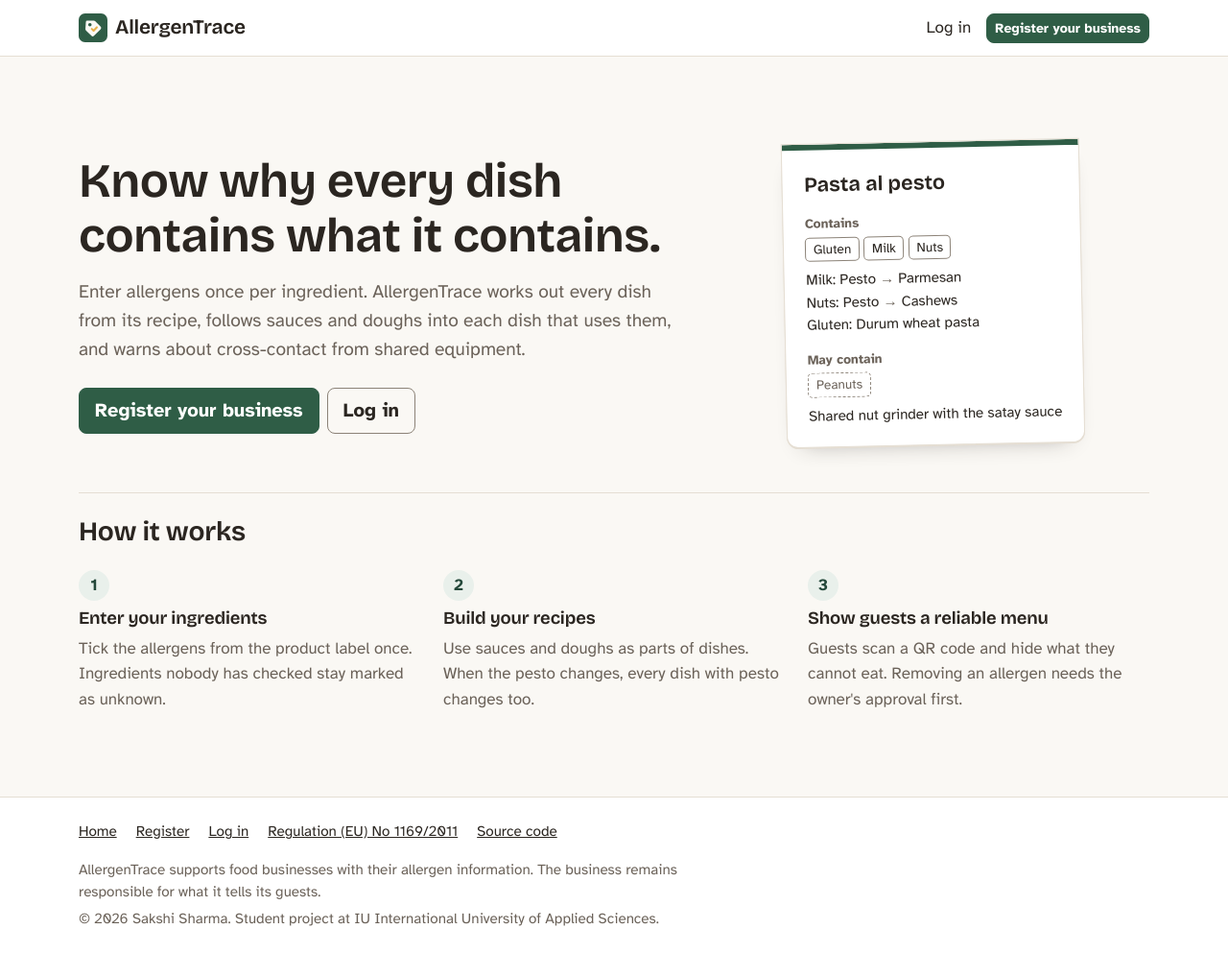
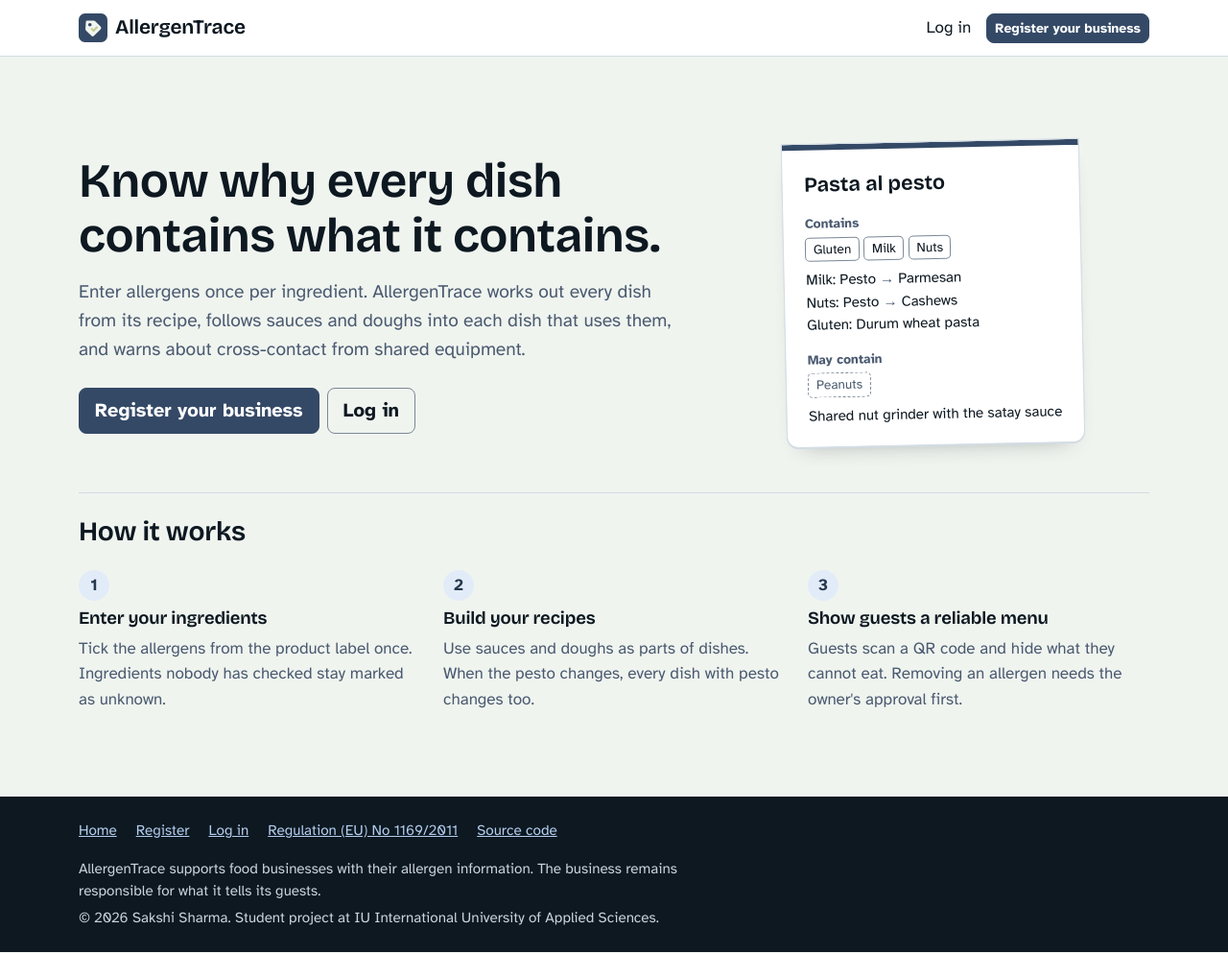
Before and after one commit to sakshish12/allergentrace, a Django app: page / in a window 1280 px wide. Shown: the whole page at 96% size. Run offline with Django 5.2, Linux system fonts and the light colour scheme; parts of the project's set-up code (start-up, migrations or seed data) failed here and were passed over; some libraries are stand-ins or nearby versions.

Commit message:
Apply the AllergenTrace website colour palette
Navy, slate, light blue, mist and sage replace the previous colours.
Amber and red remain as safety signals for unknown data and errors.
All pairs meet WCAG 2.2 AA; logo and icons use the new palette.

```diff
--- a/static/css/app.css
+++ b/static/css/app.css
@@ -31,19 +31,28 @@
 }
 
 :root {
-  --paper: #faf8f4;
+  /* Brand palette (Website colour palette, AllergenTrace) */
+  --navy: #0d1821;
+  --slate: #344966;
+  --sky: #b4cded;
+  --mist: #f0f4ef;
+  --sage: #bfcc94;
+
+  --paper: var(--mist);
   --surface: #ffffff;
-  --ink: #2b2621;
-  --muted: #6b6259;
-  --line: #e5ded3;
-  --control-line: #8c8378;
-  --basil: #2f5d46;
-  --basil-dark: #24483a;
-  --basil-tint: #e9f0eb;
-  --saffron: #e8b04a;
-  --saffron-tint: #fbf1dc;
-  --tomato: #b23a2b;
-  --tomato-tint: #f8e7e4;
+  --ink: var(--navy);
+  --muted: #4a5a70;
+  --line: #d3dce4;
+  --control-line: #7a8796;
+  --primary: var(--slate);
+  --primary-dark: #263850;
+  --primary-tint: #e2ecf8;
+  --sage-tint: #e8edd6;
+  /* Safety signals stay outside the brand palette so they are never mistaken for decoration */
+  --caution: #e8b04a;
+  --caution-tint: #fbf1dc;
+  --danger: #a63a2b;
+  --danger-tint: #f6e4e1;
 
   --font-body: "Atkinson Hyperlegible", system-ui, sans-serif;
   --font-display: "Bricolage Grotesque", "Atkinson Hyperlegible", system-ui, sans-serif;
@@ -55,11 +64,11 @@
   --bs-body-bg: var(--paper);
   --bs-secondary-color: var(--muted);
   --bs-border-color: var(--line);
-  --bs-link-color-rgb: 47, 93, 70;
-  --bs-link-hover-color-rgb: 36, 72, 58;
-  --bs-primary-rgb: 47, 93, 70;
+  --bs-link-color-rgb: 52, 73, 102;
+  --bs-link-hover-color-rgb: 38, 56, 80;
+  --bs-primary-rgb: 52, 73, 102;
   --bs-border-radius: 0.5rem;
-  --bs-focus-ring-color: rgba(47, 93, 70, 0.35);
+  --bs-focus-ring-color: rgba(52, 73, 102, 0.35);
 }
 
 /* Typography: one display face for headings, one reading face for everything else. */
@@ -77,21 +86,24 @@ h1, h2, h3, h4, .h1, .h2, .h3, .h4, .navbar-brand {
 .navbar-brand { display: inline-flex; align-items: center; gap: 0.5rem; color: var(--ink); font-size: 1.3rem; }
 .navbar-brand svg { flex: none; }
 .nav-link { color: var(--ink); }
-.nav-link:hover, .nav-link:focus-visible { color: var(--basil); }
-.nav-link.active { color: var(--basil); font-weight: 700; }
+.nav-link:hover, .nav-link:focus-visible { color: var(--primary); }
+.nav-link.active { color: var(--primary); font-weight: 700; }
+@media (min-width: 768px) {
+  .nav-link.active { box-shadow: inset 0 -3px 0 var(--sky); }
+}
 .nav-context { font-size: 0.9rem; color: var(--muted); line-height: 1.2; }
 
 /* Buttons */
 .btn { font-weight: 700; border-radius: 0.5rem; }
 .btn-primary {
-  --bs-btn-bg: var(--basil);
-  --bs-btn-border-color: var(--basil);
-  --bs-btn-hover-bg: var(--basil-dark);
-  --bs-btn-hover-border-color: var(--basil-dark);
-  --bs-btn-active-bg: var(--basil-dark);
-  --bs-btn-active-border-color: var(--basil-dark);
-  --bs-btn-disabled-bg: var(--basil);
-  --bs-btn-disabled-border-color: var(--basil);
+  --bs-btn-bg: var(--primary);
+  --bs-btn-border-color: var(--primary);
+  --bs-btn-hover-bg: var(--primary-dark);
+  --bs-btn-hover-border-color: var(--primary-dark);
+  --bs-btn-active-bg: var(--primary-dark);
+  --bs-btn-active-border-color: var(--primary-dark);
+  --bs-btn-disabled-bg: var(--primary);
+  --bs-btn-disabled-border-color: var(--primary);
 }
 .btn-outline-secondary {
   --bs-btn-color: var(--ink);
@@ -185,7 +198,7 @@ input[aria-invalid="true"], select[aria-invalid="true"] { border-color: var(--to
   padding: calc(1.25rem + 6px) 1.4rem 1.25rem;
   max-width: 26rem;
   /* the green header strip is an inset shadow, so it never fights the rounded corners */
-  box-shadow: inset 0 6px 0 var(--basil), 0 1px 0 var(--line), 0 12px 24px -18px rgba(43, 38, 33, 0.45);
+  box-shadow: inset 0 6px 0 var(--primary), 0 1px 0 var(--line), 0 12px 24px -18px rgba(13, 24, 33, 0.45);
   transform: rotate(-1.2deg);
 }
 .ticket-dish { font-family: var(--font-display); font-size: 1.35rem; font-weight: 650; margin-bottom: 0.75rem; }
@@ -201,17 +214,19 @@ input[aria-invalid="true"], select[aria-invalid="true"] { border-color: var(--to
 }
 .steps { counter-reset: step; list-style: none; padding: 0; display: grid; gap: 1.5rem; grid-template-columns: repeat(auto-fit, minmax(14rem, 1fr)); }
 .steps li { counter-increment: step; }
-.steps li::before { content: counter(step); display: inline-grid; place-items: center; width: 2rem; height: 2rem; border-radius: 50%; background: var(--basil-tint); color: var(--basil-dark); font-weight: 700; margin-bottom: 0.5rem; }
+.steps li::before { content: counter(step); display: inline-grid; place-items: center; width: 2rem; height: 2rem; border-radius: 50%; background: var(--primary-tint); color: var(--primary-dark); font-weight: 700; margin-bottom: 0.5rem; }
 .steps h3 { font-size: 1.15rem; }
 
-/* Footer */
-.site-footer { background: var(--surface); font-size: 0.95rem; color: var(--muted); }
-.site-footer a { color: var(--ink); }
+/* Footer: the darkest brand colour anchors the page */
+.site-footer { background: var(--navy); font-size: 0.95rem; color: #c9d3dd; border-top: 0 !important; }
+.site-footer a { color: var(--sky); }
+.site-footer a:hover { color: #ffffff; }
+.site-footer a:focus-visible { outline-color: var(--sky); }
 .site-footer ul { list-style: none; padding: 0; margin: 0; display: flex; flex-wrap: wrap; gap: 0.4rem 1.25rem; }
 
 /* Keyboard focus is always visible */
 a:focus-visible, button:focus-visible, .btn:focus-visible, input:focus-visible, select:focus-visible {
-  outline: 3px solid var(--basil);
+  outline: 3px solid var(--primary);
   outline-offset: 2px;
 }
 
--- a/templates/base.html
+++ b/templates/base.html
@@ -6,7 +6,7 @@
   <meta name="viewport" content="width=device-width, initial-scale=1">
   <title>{% block title %}{% firstof title object as page_title %}{% if page_title %}{{ page_title }} – {% endif %}AllergenTrace{% endblock %}</title>
   <meta name="description" content="{% block meta_description %}{% translate 'AllergenTrace helps small cafés, bakeries and restaurants keep their allergen information correct: enter allergens once per ingredient and every dish is calculated.' %}{% endblock %}">
-  <meta name="theme-color" content="#2f5d46">
+  <meta name="theme-color" content="#344966">
   <link rel="icon" href="{% static 'img/favicon.svg' %}" type="image/svg+xml">
   <link rel="icon" href="{% static 'img/favicon-32.png' %}" sizes="32x32" type="image/png">
   <link rel="apple-touch-icon" href="{% static 'img/apple-touch-icon.png' %}">
```
Also changed, not shown: other parts of static/css/app.css (+17 -16 lines), docs/design.md (+15 -8 lines), static/img/apple-touch-icon.png, static/img/favicon-32.png, static/img/favicon.svg.
